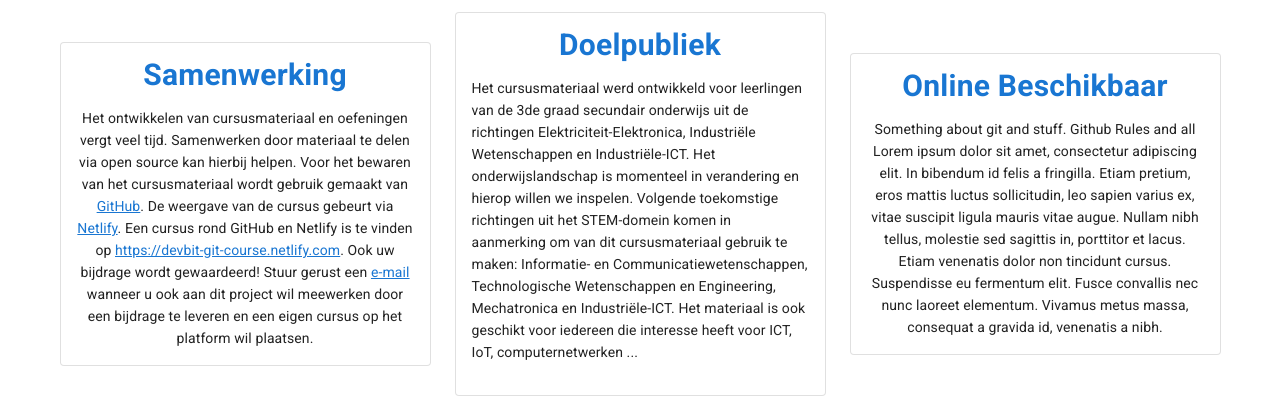
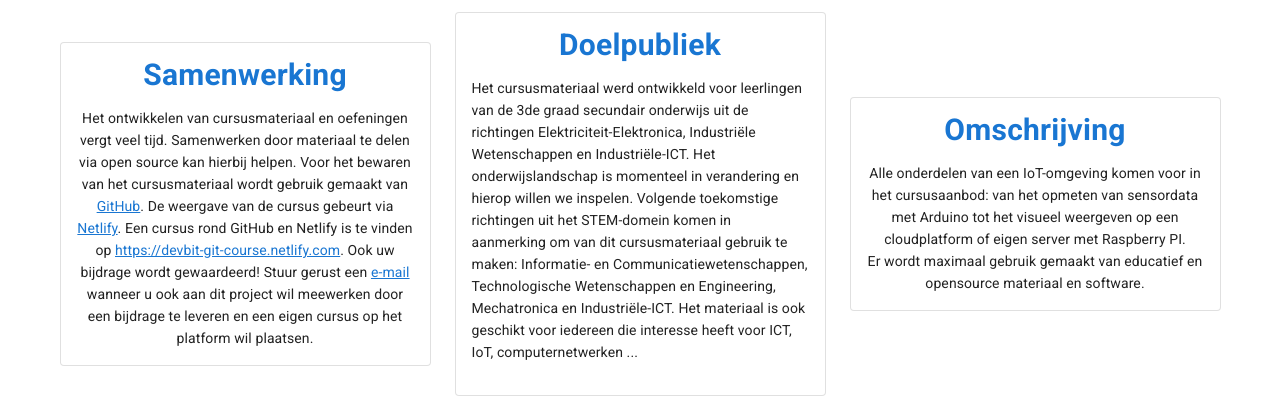
Before and after one commit to vives-devbit/stem-innovet-courses, a Vue app: page / in a window 1280 px wide. Shown: the part 464-862 px from the top of the page. Built offline with nearby package versions, Linux system fonts and the light colour scheme.

Commit message:
Add highlight on description. Closes #7

```diff
--- a/src/components/CorePoints.vue
+++ b/src/components/CorePoints.vue
@@ -38,10 +38,10 @@
         xl="3"
       >
         <v-card outlined>
-          <v-card-title class="justify-center primary--text"><h2>Online Beschikbaar</h2></v-card-title>
+          <v-card-title class="justify-center primary--text"><h2>Omschrijving</h2></v-card-title>
           <v-card-text class="text--primary text-center">
-            <div>Something about git and stuff. Github Rules and all</div>
-            <div>Lorem ipsum dolor sit amet, consectetur adipiscing elit. In bibendum id felis a fringilla. Etiam pretium, eros mattis luctus sollicitudin, leo sapien varius ex, vitae suscipit ligula mauris vitae augue. Nullam nibh tellus, molestie sed sagittis in, porttitor et lacus. Etiam venenatis dolor non tincidunt cursus. Suspendisse eu fermentum elit. Fusce convallis nec nunc laoreet elementum. Vivamus metus massa, consequat a gravida id, venenatis a nibh.</div>
+            <div>Alle onderdelen van een IoT-omgeving komen voor in het cursusaanbod: van het opmeten van sensordata met Arduino tot het visueel weergeven op een cloudplatform of eigen server met Raspberry PI.</div>
+            <div>Er wordt maximaal gebruik gemaakt van educatief en opensource materiaal en software. </div>
           </v-card-text>
         </v-card>
       </v-col>
```
